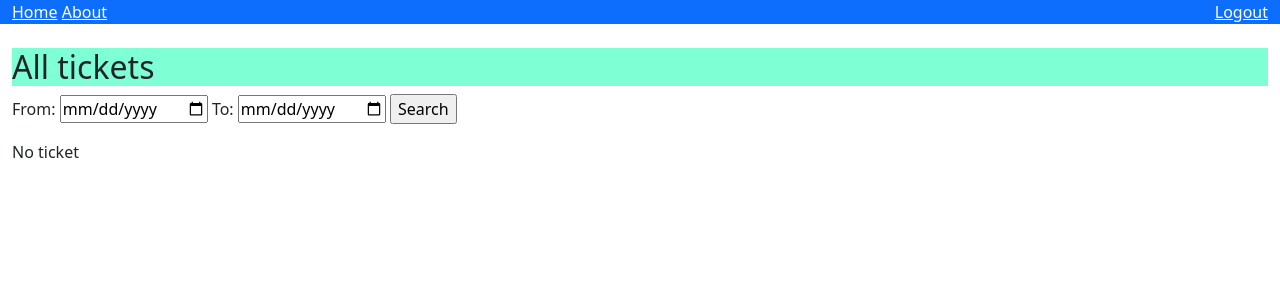
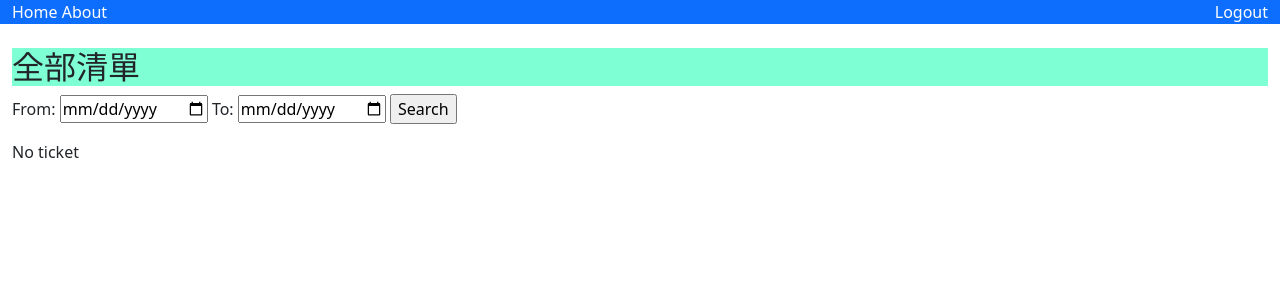
Before and after one commit to sidisnnew/Django, a Django app: page /ticket/all/ in a window 1280 px wide. Shown: the top 300 px of the page. Run offline with Django 4.2, Linux system fonts and the light colour scheme; the visitor is signed in with stand-in values (Sample User, id 1); data that the repository does not hold is empty.

Commit message:
minor update

```diff
--- a/djangoticket/ticket/templates/ticket/all_ticket_list.html
+++ b/djangoticket/ticket/templates/ticket/all_ticket_list.html
@@ -3,7 +3,7 @@
 All Tickets
 {% endblock %}
 {% block body %}
-<h2 class="title">All tickets</h2>
+<h2 class="title">全部清單</h2>
 <form method="get" action="{% url 'ticket:all' %}">
     <label for="from">From: </label>
     <input type="date" id="from" name="from">
@@ -14,7 +14,7 @@ All Tickets
 <div class="mt-3">
     {% if all_ticket_list %}
         <table class="table table-hover">
-            <thead>
+            <thead class="table-success">
                 <tr>
                     <th scope="col">ID</th>
                     <th scope="col">Title</th>
--- a/djangoticket/ticket/templates/ticket/base.html
+++ b/djangoticket/ticket/templates/ticket/base.html
@@ -17,12 +17,12 @@
     <script src="https://cdn.jsdelivr.net/npm/bootstrap@5.3.8/dist/js/bootstrap.bundle.min.js" integrity="sha384-FKyoEForCGlyvwx9Hj09JcYn3nv7wiPVlz7YYwJrWVcXK/BmnVDxM+D2scQbITxI" crossorigin="anonymous"></script>
     <div class="container-fluid bg-primary" style="display: flex; justify-content: space-between;">
         <span>
-            <a class="text-white" href="/ticket">Home</a>
-            <a class="text-white" href="/about">About</a>
+            <a class="text-white text-decoration-none" href="/ticket">Home</a>
+            <a class="text-white text-decoration-none" href="/about">About</a>
         </span>
         <span>
             {% if user.is_authenticated %}
-            <a class="text-white" href="/ticket/logout">Logout</a>
+            <a class="text-white text-decoration-none" href="/ticket/logout">Logout</a>
             {% endif %}
         </span>
     </div>
--- a/djangoticket/ticket/templates/ticket/main.html
+++ b/djangoticket/ticket/templates/ticket/main.html
@@ -8,14 +8,14 @@ Home
     <div class="row">
         <div class="col-2"></div>
         <div class="col-4">
-            <a href="/ticket/tickets/" class="d-block border p-3 text-center">
+            <a href="/ticket/tickets/" class="d-block border p-3 text-center text-decoration-none">
                 待辦清單
                 <br>
                 <h3>({{ticket_number}})</h3>
             </a>
         </div>
         <div class="col-4">
-            <a href="/ticket/all/" class="d-block border p-3 text-center">
+            <a href="/ticket/all/" class="d-block border p-3 text-center text-decoration-none">
                 全部清單
                 <br>
                 <h3>({{all_ticket_number}})</h3>
@@ -27,7 +27,7 @@ Home
         <br>
         <div class="row justify-content-center">
             <div class="col-4">
-                <a href="/ticket/add/" class="d-block border p-3 text-center">新增服務單</a>
+                <a href="/ticket/add/" class="d-block border p-3 text-center text-decoration-none">新增服務單</a>
             </div>
         </div>
     {% endif %}
--- a/djangoticket/ticket/templates/ticket/ticket_list.html
+++ b/djangoticket/ticket/templates/ticket/ticket_list.html
@@ -6,7 +6,7 @@
 <h2 class="title">待辦清單</h2>
 {% if ticket_list%}
     <table class="table table-hover">
-        <thead>
+        <thead class="table-info">
             <tr>
                 <th scope="col">ID</th>
                 <th scope="col">Title</th>
```
